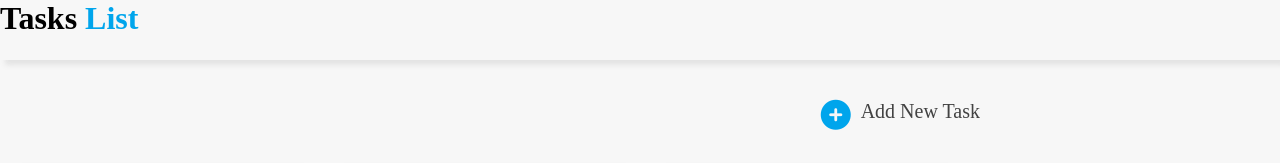
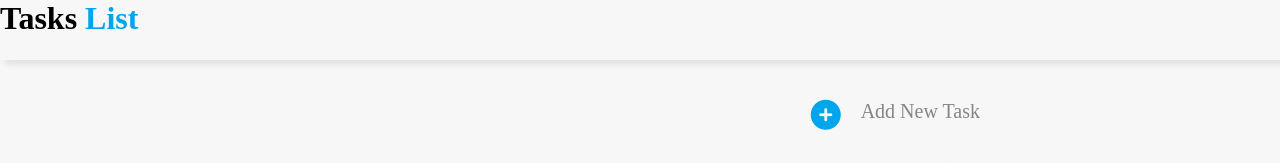
Before and after one commit to piyashi2304/Mobile-view1, a plain HTML site: page index.html in a window 1280 px wide. Shown: the top 163 px of the page. Drawn offline with Linux system fonts and the light colour scheme.

Commit message:
Mobile View1

```diff
--- a/style.css
+++ b/style.css
@@ -44,7 +44,8 @@ h2{
     font-size: 30px;
  }
  p{
-    color: #424242;
+    color: #858585;
+    padding-left: 10px;
  }
  .content{
     color: #424242;
```
